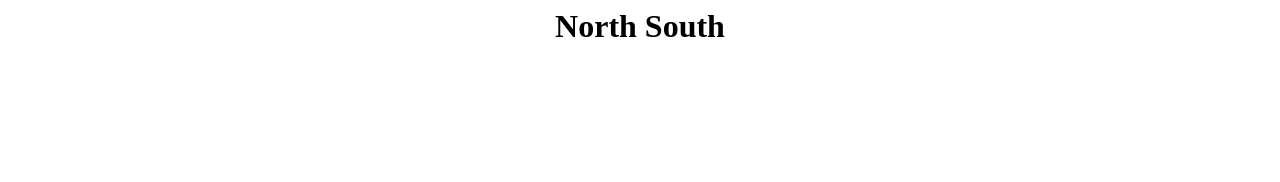
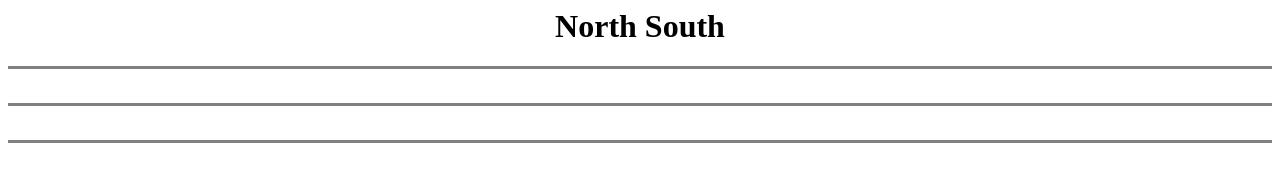
Before and after one commit to NkadimengK/North_South, a plain HTML site: page index.html in a window 1280 px wide. Drawn offline with Linux system fonts and the light colour scheme.

Commit message:
Update index.html

```diff
--- a/index.html
+++ b/index.html
@@ -10,7 +10,11 @@
   <center>
     <h1>North South</h1>
   </center>
-
+<hr size = "3"noshade>
+<br>
+<hr size = "3"noshade>
+<br>
+<hr size = "3"noshade>
 
 </body>
 </html>
```
